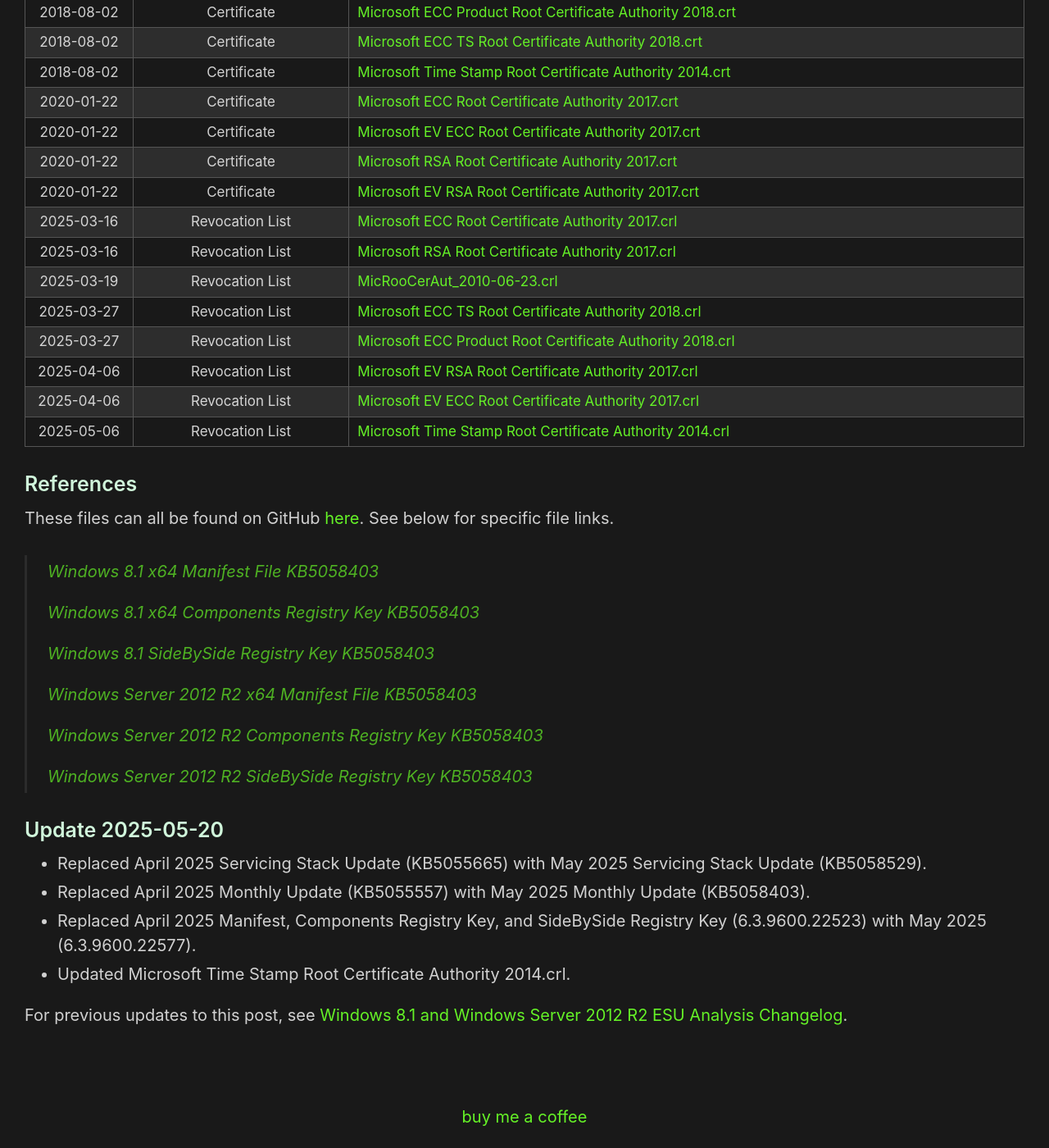
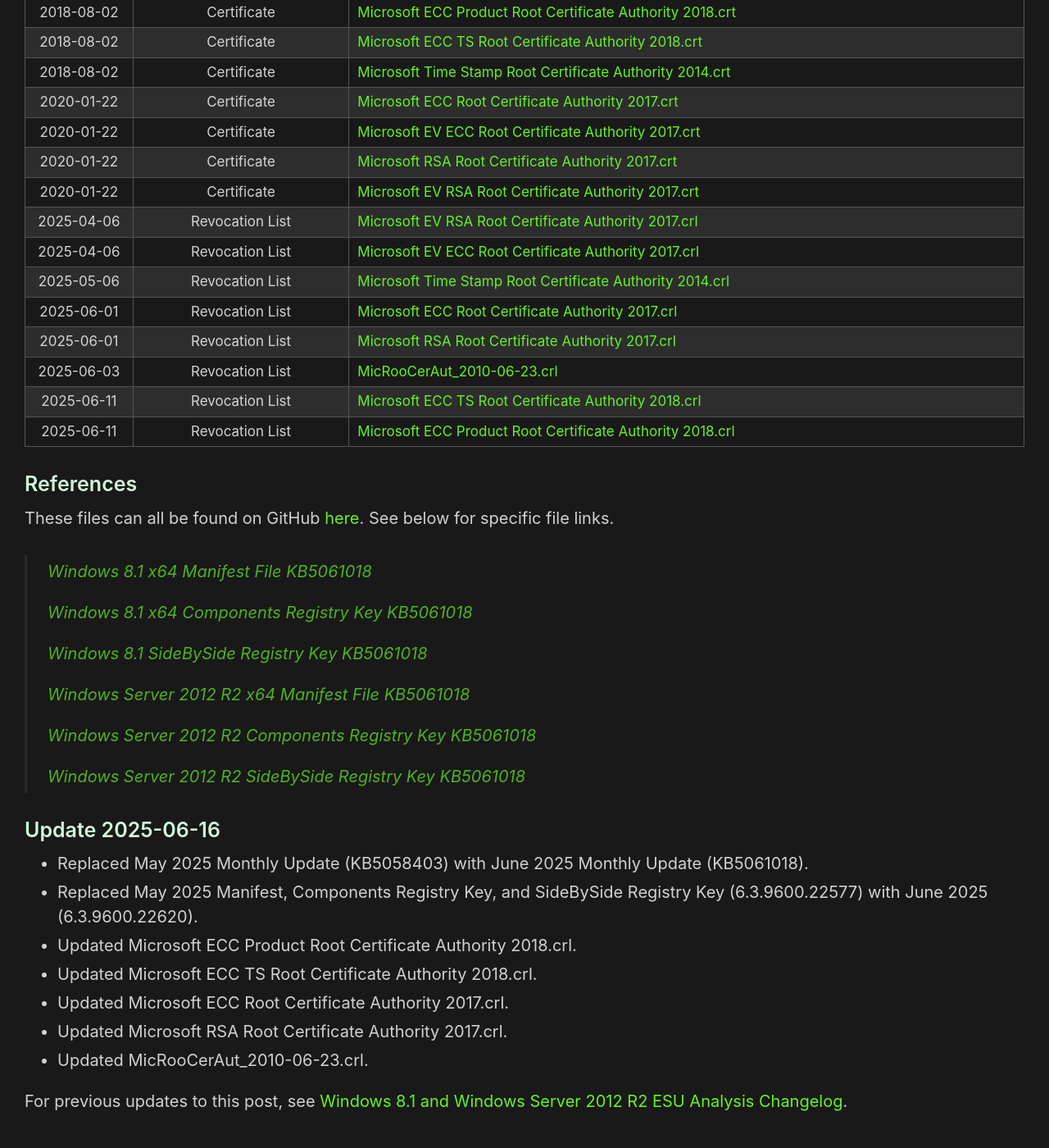
Before and after one commit to HackAndPwn/HackAndPwn.github.io, a Jekyll site: the page built from _posts/2024-01-21-windows-8.1-and-2012-r2-esu-analysis.md, in a window 1280 px wide and 1400 px high, scrolled down 3132 px. Shown: the whole window at 82% size. Built offline with Jekyll 4.4.1, drawn with Linux system fonts in a browser that asks for light colours; some of the changed text lies outside the part shown.

Commit message:
june 2025 updates

```diff
--- a/_posts/2024-01-21-windows-8.1-and-2012-r2-esu-analysis.md
+++ b/_posts/2024-01-21-windows-8.1-and-2012-r2-esu-analysis.md
@@ -2,7 +2,7 @@
 layout: post
 title: Windows 8.1 and Windows Server 2012 R2 ESU Analysis
 original_date: 2024-01-21
-date: 2025-05-20
+date: 2025-06-16
 ---
 
 The original Windows 7 ESU Analysis can be found [here](https://hackandpwn.com/windows-7-esu-analysis).  With the ending of support for Windows 8.1 and Server 2012 R2 in 2023, additional research was conducted to see if similar techniques would work for these operating systems as well.  It was determined that both Windows 8.1 and Windows Server 2012 R2 can be fully patched past the supported period.
@@ -20,26 +20,26 @@
 ### Install The Latest Servicing Stack Update (SSU) - KB5058529 (May 2025)
 Install [Windows8.1-KB5058529-x64.msu](https://github.com/HackAndPwn/Windows-8.1-And-Server-2012-R2-ESU-Analysis/raw/main/Patches/01_Windows8.1-KB5058529-x64.msu) and reboot the computer.
 
-### Install The Latest Monthly Cumulative Update Via Failed Reboot Technique - KB5058403 (May 2025)
-1. Install KB5058403 ( [Part 1](https://github.com/HackAndPwn/Windows-8.1-And-Server-2012-R2-ESU-Analysis/raw/main/Patches/02_Windows8.1-KB5058403-x64.zip.001) / [Part 2](https://github.com/HackAndPwn/Windows-8.1-And-Server-2012-R2-ESU-Analysis/raw/main/Patches/02_Windows8.1-KB5058403-x64.zip.002) / [Part 3](https://github.com/HackAndPwn/Windows-8.1-And-Server-2012-R2-ESU-Analysis/raw/main/Patches/02_Windows8.1-KB5058403-x64.zip.003) / [Part 4](https://github.com/HackAndPwn/Windows-8.1-And-Server-2012-R2-ESU-Analysis/raw/main/Patches/02_Windows8.1-KB5058403-x64.zip.004) / [Part 5](https://github.com/HackAndPwn/Windows-8.1-And-Server-2012-R2-ESU-Analysis/raw/main/Patches/02_Windows8.1-KB5058403-x64.zip.005) / [Part 6](https://github.com/HackAndPwn/Windows-8.1-And-Server-2012-R2-ESU-Analysis/raw/main/Patches/02_Windows8.1-KB5058403-x64.zip.006) ) and reboot the computer.  This will result in a failed update and rollback.
+### Install The Latest Monthly Cumulative Update Via Failed Reboot Technique - KB5061018 (June 2025)
+1. Install KB5061018 ( [Part 1](https://github.com/HackAndPwn/Windows-8.1-And-Server-2012-R2-ESU-Analysis/raw/main/Patches/02_Windows8.1-KB5061018-x64.zip.001) / [Part 2](https://github.com/HackAndPwn/Windows-8.1-And-Server-2012-R2-ESU-Analysis/raw/main/Patches/02_Windows8.1-KB5061018-x64.zip.002) / [Part 3](https://github.com/HackAndPwn/Windows-8.1-And-Server-2012-R2-ESU-Analysis/raw/main/Patches/02_Windows8.1-KB5061018-x64.zip.003) / [Part 4](https://github.com/HackAndPwn/Windows-8.1-And-Server-2012-R2-ESU-Analysis/raw/main/Patches/02_Windows8.1-KB5061018-x64.zip.004) / [Part 5](https://github.com/HackAndPwn/Windows-8.1-And-Server-2012-R2-ESU-Analysis/raw/main/Patches/02_Windows8.1-KB5061018-x64.zip.005) / [Part 6](https://github.com/HackAndPwn/Windows-8.1-And-Server-2012-R2-ESU-Analysis/raw/main/Patches/02_Windows8.1-KB5061018-x64.zip.006) / [Part 7](https://github.com/HackAndPwn/Windows-8.1-And-Server-2012-R2-ESU-Analysis/raw/main/Patches/02_Windows8.1-KB5061018-x64.zip.007) ) and reboot the computer.  This will result in a failed update and rollback.
 2. Apply the  new Windows 8.1 or Server 2012 R2 SideBySide registry key linked below.
-3. Install KB5058403 again and reboot the computer.  This will result in a successful update.
+3. Install KB5061018 again and reboot the computer.  This will result in a successful update.
 
-### Install The Latest Monthly Cumulative Update Via Manifest/Component Technique - KB5058403 (May 2025)
+### Install The Latest Monthly Cumulative Update Via Manifest/Component Technique - KB5061018 (June 2025)
 If using the Manifest/Components registry key technique:
 1. Copy the manifest file linked below into the C:\Windows\WinSxS\Manifests folder.  This can be done by executing the following commands:
 > takeown /f C:\Windows\WinSxS\Manifests /a
 >
 > icacls C:\Windows\WinSxS\Manifests /grant Everyone:(F)
 >
-> copy amd64_microsoft-windows-s..edsecurityupdatesai_31bf3856ad364e35_6.3.9600.22577_none_59a15d5df64a3f59.manifest C:\Windows\WinSxS\Manifests
+> copy amd64_microsoft-windows-s..edsecurityupdatesai_31bf3856ad364e35_6.3.9600.22620_none_59d06cd9f627ff6a.manifest C:\Windows\WinSxS\Manifests
 >
 > icacls C:\Windows\WinSxS\Manifests /remove Everyone
 >
 > icacls C:\Windows\WinSxS\Manifests /setowner "NT SERVICE\TrustedInstaller"
 2. Apply the new Windows 8.1 or Server 2012 R2 Components registry key linked below.
 3. Apply the new Windows 8.1 or Server 2012 R2 SideBySide registry key linked below.
-4. Install KB5058403 ( [Part 1](https://github.com/HackAndPwn/Windows-8.1-And-Server-2012-R2-ESU-Analysis/raw/main/Patches/02_Windows8.1-KB5058403-x64.zip.001) / [Part 2](https://github.com/HackAndPwn/Windows-8.1-And-Server-2012-R2-ESU-Analysis/raw/main/Patches/02_Windows8.1-KB5058403-x64.zip.002) / [Part 3](https://github.com/HackAndPwn/Windows-8.1-And-Server-2012-R2-ESU-Analysis/raw/main/Patches/02_Windows8.1-KB5058403-x64.zip.003) / [Part 4](https://github.com/HackAndPwn/Windows-8.1-And-Server-2012-R2-ESU-Analysis/raw/main/Patches/02_Windows8.1-KB5058403-x64.zip.004) / [Part 5](https://github.com/HackAndPwn/Windows-8.1-And-Server-2012-R2-ESU-Analysis/raw/main/Patches/02_Windows8.1-KB5058403-x64.zip.005) / [Part 6](https://github.com/HackAndPwn/Windows-8.1-And-Server-2012-R2-ESU-Analysis/raw/main/Patches/02_Windows8.1-KB5058403-x64.zip.006) ).
+4. Install KB5061018 ( [Part 1](https://github.com/HackAndPwn/Windows-8.1-And-Server-2012-R2-ESU-Analysis/raw/main/Patches/02_Windows8.1-KB5061018-x64.zip.001) / [Part 2](https://github.com/HackAndPwn/Windows-8.1-And-Server-2012-R2-ESU-Analysis/raw/main/Patches/02_Windows8.1-KB5061018-x64.zip.002) / [Part 3](https://github.com/HackAndPwn/Windows-8.1-And-Server-2012-R2-ESU-Analysis/raw/main/Patches/02_Windows8.1-KB5061018-x64.zip.003) / [Part 4](https://github.com/HackAndPwn/Windows-8.1-And-Server-2012-R2-ESU-Analysis/raw/main/Patches/02_Windows8.1-KB5061018-x64.zip.004) / [Part 5](https://github.com/HackAndPwn/Windows-8.1-And-Server-2012-R2-ESU-Analysis/raw/main/Patches/02_Windows8.1-KB5061018-x64.zip.005) / [Part 6](https://github.com/HackAndPwn/Windows-8.1-And-Server-2012-R2-ESU-Analysis/raw/main/Patches/02_Windows8.1-KB5061018-x64.zip.006) / [Part 7](https://github.com/HackAndPwn/Windows-8.1-And-Server-2012-R2-ESU-Analysis/raw/main/Patches/02_Windows8.1-KB5061018-x64.zip.007) ).
 
 ### Install The Latest .NET 3.5 Update - KB5044012 (October 2024)
 Install [Windows8.1-KB5044012-x64.msu](https://github.com/HackAndPwn/Windows-8.1-And-Server-2012-R2-ESU-Analysis/raw/main/Patches/03_Windows8.1-KB5044012-x64.msu).
@@ -60,36 +60,39 @@
 <tr><td>2020-01-22</td><td>Certificate</td><td style="text-align:left"><a href="https://github.com/HackAndPwn/Windows-7-Patching/raw/master/08_Certs/Microsoft%20EV%20ECC%20Root%20Certificate%20Authority%202017.crt">Microsoft EV ECC Root Certificate Authority 2017.crt</a></td></tr>
 <tr><td>2020-01-22</td><td>Certificate</td><td style="text-align:left"><a href="https://github.com/HackAndPwn/Windows-7-Patching/raw/master/08_Certs/Microsoft%20RSA%20Root%20Certificate%20Authority%202017.crt">Microsoft RSA Root Certificate Authority 2017.crt</a></td></tr>
 <tr><td>2020-01-22</td><td>Certificate</td><td style="text-align:left"><a href="https://github.com/HackAndPwn/Windows-7-Patching/raw/master/08_Certs/Microsoft%20EV%20RSA%20Root%20Certificate%20Authority%202017.crt">Microsoft EV RSA Root Certificate Authority 2017.crt</a></td></tr>
-<tr><td>2025-03-16</td><td>Revocation List</td><td style="text-align:left"><a href="https://github.com/HackAndPwn/Windows-7-Patching/raw/master/08_Certs/Microsoft%20ECC%20Root%20Certificate%20Authority%202017.crl">Microsoft ECC Root Certificate Authority 2017.crl</a></td></tr>
-<tr><td>2025-03-16</td><td>Revocation List</td><td style="text-align:left"><a href="https://github.com/HackAndPwn/Windows-7-Patching/raw/master/08_Certs/Microsoft%20RSA%20Root%20Certificate%20Authority%202017.crl">Microsoft RSA Root Certificate Authority 2017.crl</a></td></tr>
-<tr><td>2025-03-19</td><td>Revocation List</td><td style="text-align:left"><a href="https://github.com/HackAndPwn/Windows-7-Patching/raw/master/08_Certs/MicRooCerAut_2010-06-23.crl">MicRooCerAut_2010-06-23.crl</a></td></tr>
-<tr><td>2025-03-27</td><td>Revocation List</td><td style="text-align:left"><a href="https://github.com/HackAndPwn/Windows-7-Patching/raw/master/08_Certs/Microsoft%20ECC%20TS%20Root%20Certificate%20Authority%202018.crl">Microsoft ECC TS Root Certificate Authority 2018.crl</a></td></tr>
-<tr><td>2025-03-27</td><td>Revocation List</td><td style="text-align:left"><a href="https://github.com/HackAndPwn/Windows-7-Patching/raw/master/08_Certs/Microsoft%20ECC%20Product%20Root%20Certificate%20Authority%202018.crl">Microsoft ECC Product Root Certificate Authority 2018.crl</a></td></tr>
 <tr><td>2025-04-06</td><td>Revocation List</td><td style="text-align:left"><a href="https://github.com/HackAndPwn/Windows-7-Patching/raw/master/08_Certs/Microsoft%20EV%20RSA%20Root%20Certificate%20Authority%202017.crl">Microsoft EV RSA Root Certificate Authority 2017.crl</a></td></tr>
 <tr><td>2025-04-06</td><td>Revocation List</td><td style="text-align:left"><a href="https://github.com/HackAndPwn/Windows-7-Patching/raw/master/08_Certs/Microsoft%20EV%20ECC%20Root%20Certificate%20Authority%202017.crl">Microsoft EV ECC Root Certificate Authority 2017.crl</a></td></tr>
 <tr><td>2025-05-06</td><td>Revocation List</td><td style="text-align:left"><a href="https://github.com/HackAndPwn/Windows-7-Patching/raw/master/08_Certs/Microsoft%20Time%20Stamp%20Root%20Certificate%20Authority%202014.crl">Microsoft Time Stamp Root Certificate Authority 2014.crl</a></td></tr>
+<tr><td>2025-06-01</td><td>Revocation List</td><td style="text-align:left"><a href="https://github.com/HackAndPwn/Windows-7-Patching/raw/master/08_Certs/Microsoft%20ECC%20Root%20Certificate%20Authority%202017.crl">Microsoft ECC Root Certificate Authority 2017.crl</a></td></tr>
+<tr><td>2025-06-01</td><td>Revocation List</td><td style="text-align:left"><a href="https://github.com/HackAndPwn/Windows-7-Patching/raw/master/08_Certs/Microsoft%20RSA%20Root%20Certificate%20Authority%202017.crl">Microsoft RSA Root Certificate Authority 2017.crl</a></td></tr>
+<tr><td>2025-06-03</td><td>Revocation List</td><td style="text-align:left"><a href="https://github.com/HackAndPwn/Windows-7-Patching/raw/master/08_Certs/MicRooCerAut_2010-06-23.crl">MicRooCerAut_2010-06-23.crl</a></td></tr>
+<tr><td>2025-06-11</td><td>Revocation List</td><td style="text-align:left"><a href="https://github.com/HackAndPwn/Windows-7-Patching/raw/master/08_Certs/Microsoft%20ECC%20TS%20Root%20Certificate%20Authority%202018.crl">Microsoft ECC TS Root Certificate Authority 2018.crl</a></td></tr>
+<tr><td>2025-06-11</td><td>Revocation List</td><td style="text-align:left"><a href="https://github.com/HackAndPwn/Windows-7-Patching/raw/master/08_Certs/Microsoft%20ECC%20Product%20Root%20Certificate%20Authority%202018.crl">Microsoft ECC Product Root Certificate Authority 2018.crl</a></td></tr>
 </tbody></table>
 
 ### References
 
 These files can all be found on GitHub [here](https://github.com/HackAndPwn/Windows-8.1-And-Server-2012-R2-ESU-Analysis).  See below for specific file links.
 
-> [Windows 8.1 x64 Manifest File KB5058403](https://github.com/HackAndPwn/Windows-8.1-And-Server-2012-R2-ESU-Analysis/blob/main/2025_05/amd64_microsoft-windows-s..edsecurityupdatesai_31bf3856ad364e35_6.3.9600.22577_none_59a15d5df64a3f59.manifest)
+> [Windows 8.1 x64 Manifest File KB5061018](https://github.com/HackAndPwn/Windows-8.1-And-Server-2012-R2-ESU-Analysis/blob/main/2025_06/amd64_microsoft-windows-s..edsecurityupdatesai_31bf3856ad364e35_6.3.9600.22620_none_59d06cd9f627ff6a.manifest)
 >
-> [Windows 8.1 x64 Components Registry Key KB5058403](https://github.com/HackAndPwn/Windows-8.1-And-Server-2012-R2-ESU-Analysis/blob/main/2025_05/8.1_x64_ComponentsRegistryKey.reg)
+> [Windows 8.1 x64 Components Registry Key KB5061018](https://github.com/HackAndPwn/Windows-8.1-And-Server-2012-R2-ESU-Analysis/blob/main/2025_06/8.1_x64_ComponentsRegistryKey.reg)
 >
-> [Windows 8.1 SideBySide Registry Key KB5058403](https://github.com/HackAndPwn/Windows-8.1-And-Server-2012-R2-ESU-Analysis/blob/main/2025_05/8.1_x64_SideBySideRegistryKey_x64.reg)
+> [Windows 8.1 SideBySide Registry Key KB5061018](https://github.com/HackAndPwn/Windows-8.1-And-Server-2012-R2-ESU-Analysis/blob/main/2025_06/8.1_x64_SideBySideRegistryKey_x64.reg)
 >
-> [Windows Server 2012 R2 x64 Manifest File KB5058403](https://github.com/HackAndPwn/Windows-8.1-And-Server-2012-R2-ESU-Analysis/blob/main/2025_05/amd64_microsoft-windows-s..edsecurityupdatesai_31bf3856ad364e35_6.3.9600.22577_none_59a15d5df64a3f59.manifest)
+> [Windows Server 2012 R2 x64 Manifest File KB5061018](https://github.com/HackAndPwn/Windows-8.1-And-Server-2012-R2-ESU-Analysis/blob/main/2025_06/amd64_microsoft-windows-s..edsecurityupdatesai_31bf3856ad364e35_6.3.9600.22620_none_59d06cd9f627ff6a.manifest)
 >
-> [Windows Server 2012 R2 Components Registry Key KB5058403](https://github.com/HackAndPwn/Windows-8.1-And-Server-2012-R2-ESU-Analysis/blob/main/2025_05/Server_2012_R2_x64_ComponentsRegistryKey.reg)
+> [Windows Server 2012 R2 Components Registry Key KB5061018](https://github.com/HackAndPwn/Windows-8.1-And-Server-2012-R2-ESU-Analysis/blob/main/2025_06/Server_2012_R2_x64_ComponentsRegistryKey.reg)
 >
-> [Windows Server 2012 R2 SideBySide Registry Key KB5058403](https://github.com/HackAndPwn/Windows-8.1-And-Server-2012-R2-ESU-Analysis/blob/main/2025_05/Server_2012_R2_x64_SideBySideRegistryKey_x64.reg)
+> [Windows Server 2012 R2 SideBySide Registry Key KB5061018](https://github.com/HackAndPwn/Windows-8.1-And-Server-2012-R2-ESU-Analysis/blob/main/2025_06/Server_2012_R2_x64_SideBySideRegistryKey_x64.reg)
 
-### Update 2025-05-20
-* Replaced April 2025 Servicing Stack Update (KB5055665) with May 2025 Servicing Stack Update (KB5058529).
-* Replaced April 2025 Monthly Update (KB5055557) with May 2025 Monthly Update (KB5058403).
-* Replaced April 2025 Manifest, Components Registry Key, and SideBySide Registry Key (6.3.9600.22523) with May 2025 (6.3.9600.22577).
-* Updated Microsoft Time Stamp Root Certificate Authority 2014.crl.
+### Update 2025-06-16
+* Replaced May 2025 Monthly Update (KB5058403) with June 2025 Monthly Update (KB5061018).
+* Replaced May 2025 Manifest, Components Registry Key, and SideBySide Registry Key (6.3.9600.22577) with June 2025 (6.3.9600.22620).
+* Updated Microsoft ECC Product Root Certificate Authority 2018.crl.
+* Updated Microsoft ECC TS Root Certificate Authority 2018.crl.
+* Updated Microsoft ECC Root Certificate Authority 2017.crl.
+* Updated Microsoft RSA Root Certificate Authority 2017.crl.
+* Updated MicRooCerAut_2010-06-23.crl.
 
 For previous updates to this post, see [Windows 8.1 and Windows Server 2012 R2 ESU Analysis Changelog](https://hackandpwn.com/windows-8.1-and-2012-r2-esu-analysis-changelog/).
```
Also changed, not shown: _posts/2020-05-23-windows-7-esu-patching-changelog.md (+4 -0 lines), _posts/2020-05-23-windows-7-esu-patching.md (+14 -10 lines), _posts/2020-09-12-windows-7-esu-analysis-updates-changelog.md (+4 -0 lines), _posts/2020-09-12-windows-7-esu-analysis-updates.md (+11 -11 lines), _posts/2024-01-21-windows-8.1-and-2012-r2-esu-analysis-changelog.md (+6 -0 lines).
